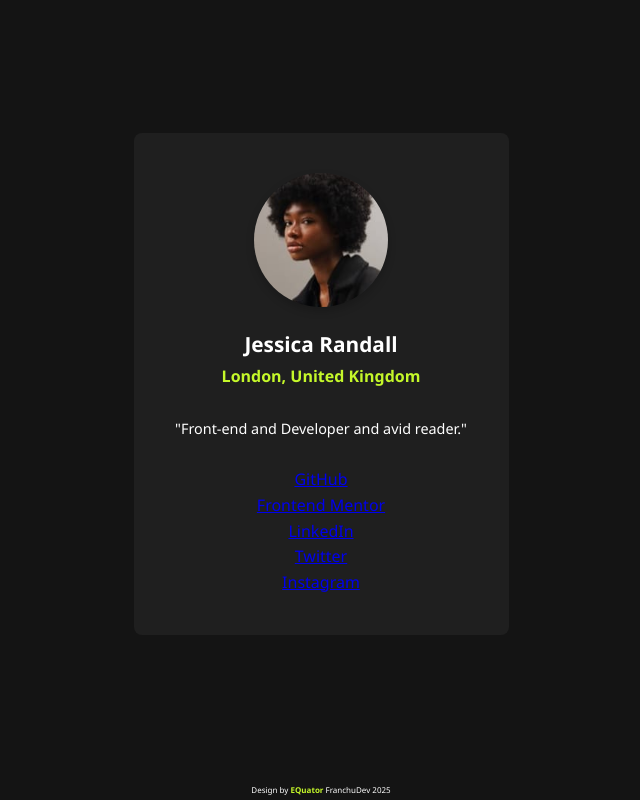
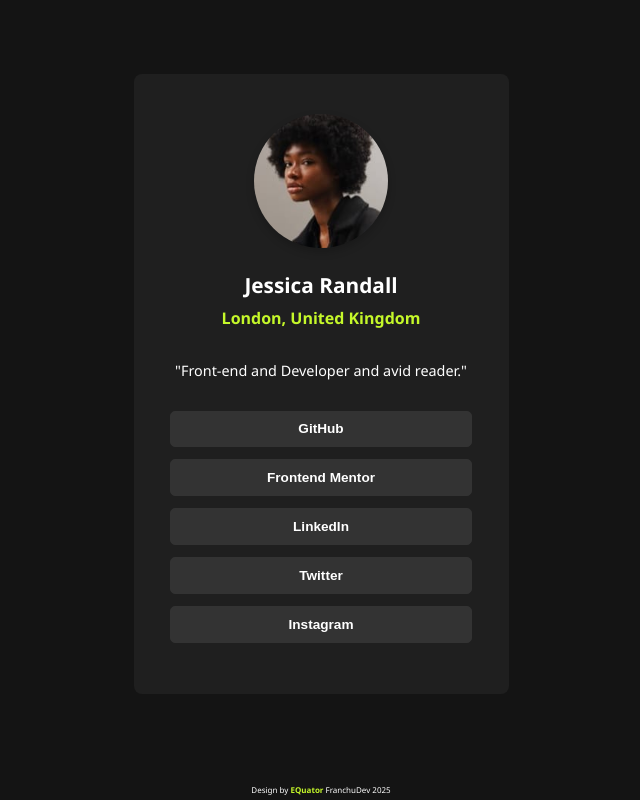
Before and after one commit to Franchiko/Social-Link-Profiles-Card, a plain HTML site: page index.html in a window 1280 px wide. Shown: the whole page, without its empty margins (319-959 px from the left). Drawn offline with Linux system fonts and the light colour scheme.

Commit message:
fix tags <a> and <button>

```diff
--- a/css/styles.css
+++ b/css/styles.css
@@ -58,11 +58,13 @@ p {
 }
 
 article {
+	width: 100%;
 	display: flex;
 	flex-direction: column;
 }
 
 button {
+	width: 90%;
 	font-size: 0.85rem;
 	font-weight: bold;
 	border: 1px solid hsl(0, 0%, 20%);
--- a/index.html
+++ b/index.html
@@ -19,11 +19,12 @@
           <p class="biography">"Front-end and Developer and avid reader."</p>
           <article class="social-links">
             <a href="https://github.com/Franchiko" class="social-link" target="_blank"
-              rel="noopener noreferrer">GitHub</a>
-            <a href="#" class="social-link" target="_blank" rel="noopener noreferrer">Frontend Mentor</a>
-            <a href="#" class="social-link" target="_blank" rel="noopener noreferrer">LinkedIn</a>
-            <a href="#" class="social-link" target="_blank" rel="noopener noreferrer">Twitter</a>
-            <a href="#" class="social-link" target="_blank" rel="noopener noreferrer">Instagram</a>
+              rel="noopener noreferrer"><button>GitHub</button></a>
+            <a href="#" class="social-link" target="_blank" rel="noopener noreferrer"><button>Frontend
+                Mentor</button></a>
+            <a href="#" class="social-link" target="_blank" rel="noopener noreferrer"><button>LinkedIn</button></a>
+            <a href="#" class="social-link" target="_blank" rel="noopener noreferrer"><button>Twitter</button></a>
+            <a href="#" class="social-link" target="_blank" rel="noopener noreferrer"><button>Instagram</button></a>
           </article>
         </figcaption>
       </figure>
```
